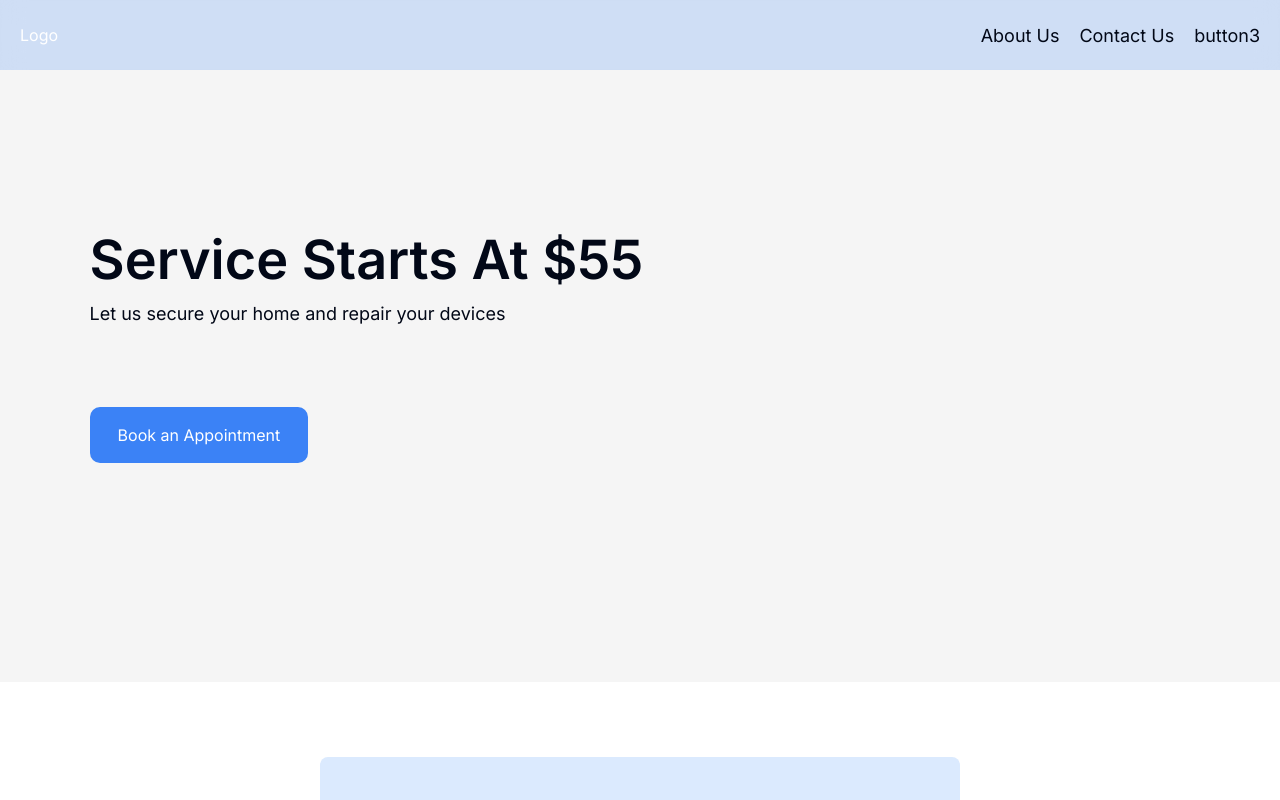
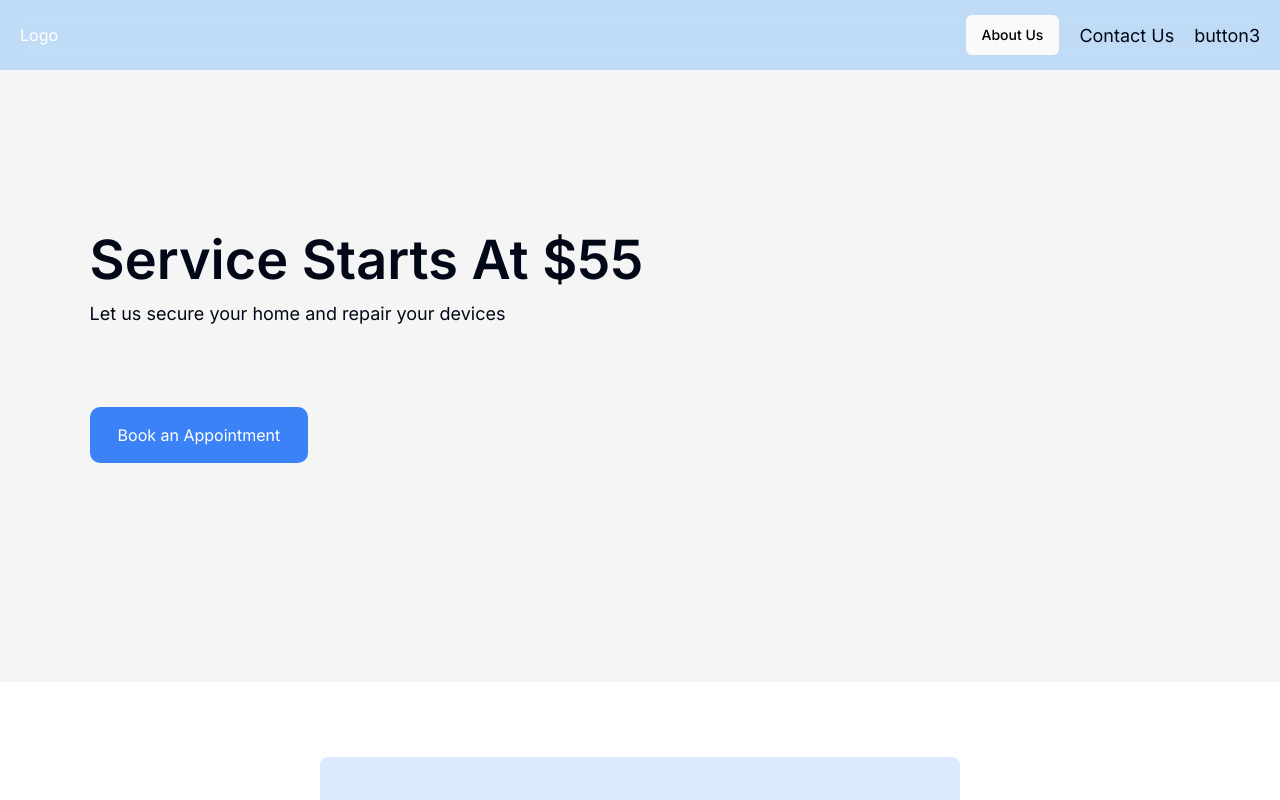
Before and after one commit to plode-v/ferworks, a Next.js app: page / in a window 1280 px wide. Shown: the top 800 px of the page. Built offline with nearby package versions, Linux system fonts and the light colour scheme.

Commit message:
update navbar

```diff
--- a/package.json
+++ b/package.json
@@ -6,7 +6,8 @@
     "dev": "next dev",
     "build": "next build",
     "start": "next start",
-    "lint": "next lint"
+    "lint": "next lint",
+    "export": "npm run build && next export -o _static"
   },
   "dependencies": {
     "@egjs/react-flicking": "^4.11.0",
@@ -14,6 +15,7 @@
     "@emotion/styled": "^11.11.0",
     "@mui/material": "^5.14.16",
     "@radix-ui/react-dialog": "^1.0.5",
+    "@radix-ui/react-slot": "^1.0.2",
     "class-variance-authority": "^0.7.0",
     "clsx": "^2.0.0",
     "lucide-react": "^0.292.0",
--- a/src/components/Navbar.tsx
+++ b/src/components/Navbar.tsx
@@ -1,6 +1,7 @@
 'use client'
 import Link from 'next/link';
 import React, { useState, useEffect } from 'react'
+import { Button } from './ui/button';
 
 const Navbar = () => {
 
@@ -23,14 +24,14 @@ const Navbar = () => {
   })
 
   return (
-    <div className={`h-[70px] justify-between flex items-center px-5 bg-blue-500 bg-opacity-20 backdrop-blur-md w-full fixed z-20`}>
+    <div className={`h-[70px] justify-between flex items-center px-5 bg-[#429EF5] bg-opacity-30 backdrop-blur-md w-full fixed z-20`}>
         <div>
         <Link className='text-white no-underline' href="/">
           <div>Logo</div>
         </Link>
         </div>
         <div className='flex gap-5 items-center text-[18px]'>
-          <Link className='' href="about-us"><button>About Us</button></Link>
+          <Link className='' href="about-us"><Button className='bg-[#fafafa] text-black' variant='navbar'>About Us</Button></Link>
           <Link className='' href="contact-us"><button>Contact Us</button></Link>
             <button>button3</button>
         </div>
--- /dev/null
+++ b/src/components/ui/button.tsx
@@ -0,0 +1,57 @@
+import * as React from "react"
+import { Slot } from "@radix-ui/react-slot"
+import { cva, type VariantProps } from "class-variance-authority"
+
+import { cn } from "@/lib/utils"
+
+const buttonVariants = cva(
+  "inline-flex items-center justify-center rounded-md text-sm font-medium ring-offset-background transition-colors focus-visible:outline-none focus-visible:ring-2 focus-visible:ring-ring focus-visible:ring-offset-2 disabled:pointer-events-none disabled:opacity-50",
+  {
+    variants: {
+      variant: {
+        default: "bg-primary text-primary-foreground hover:bg-primary/90",
+        destructive:
+          "bg-destructive text-destructive-foreground hover:bg-destructive/90",
+        outline:
+          "border border-input bg-background hover:bg-accent hover:text-accent-foreground",
+        secondary:
+          "bg-secondary text-secondary-foreground hover:bg-secondary/80",
+        ghost: "hover:bg-accent hover:text-accent-foreground",
+        link: "text-primary underline-offset-4 hover:underline",
+        navbar: "text-black bg-[#429ef5] hover:opacity-95"
+      },
+      size: {
+        default: "h-10 px-4 py-2",
+        sm: "h-9 rounded-md px-3",
+        lg: "h-11 rounded-md px-8",
+        icon: "h-10 w-10",
+      },
+    },
+    defaultVariants: {
+      variant: "default",
+      size: "default",
+    },
+  }
+)
+
+export interface ButtonProps
+  extends React.ButtonHTMLAttributes<HTMLButtonElement>,
+    VariantProps<typeof buttonVariants> {
+  asChild?: boolean
+}
+
+const Button = React.forwardRef<HTMLButtonElement, ButtonProps>(
+  ({ className, variant, size, asChild = false, ...props }, ref) => {
+    const Comp = asChild ? Slot : "button"
+    return (
+      <Comp
+        className={cn(buttonVariants({ variant, size, className }))}
+        ref={ref}
+        {...props}
+      />
+    )
+  }
+)
+Button.displayName = "Button"
+
+export { Button, buttonVariants }
```
Also changed, not shown: 1 other file (tests, documents, lock files or other folders).
